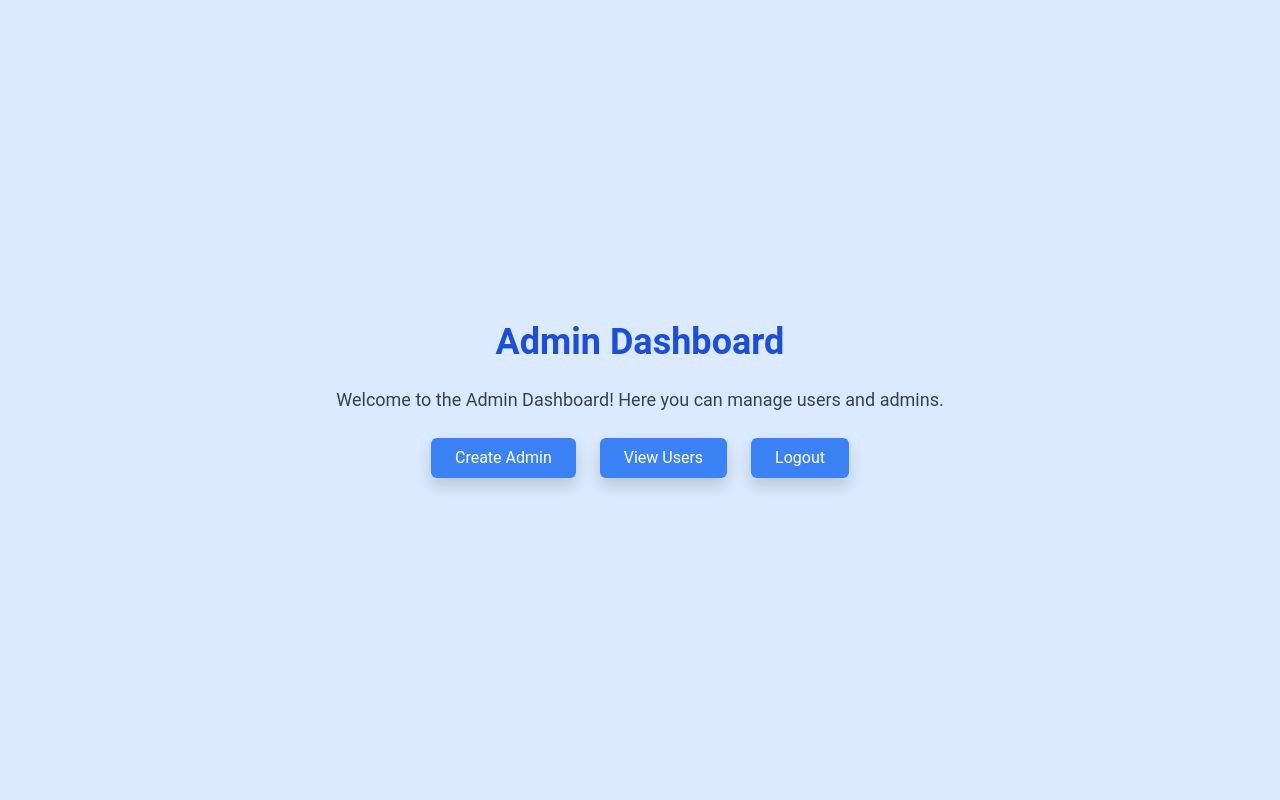
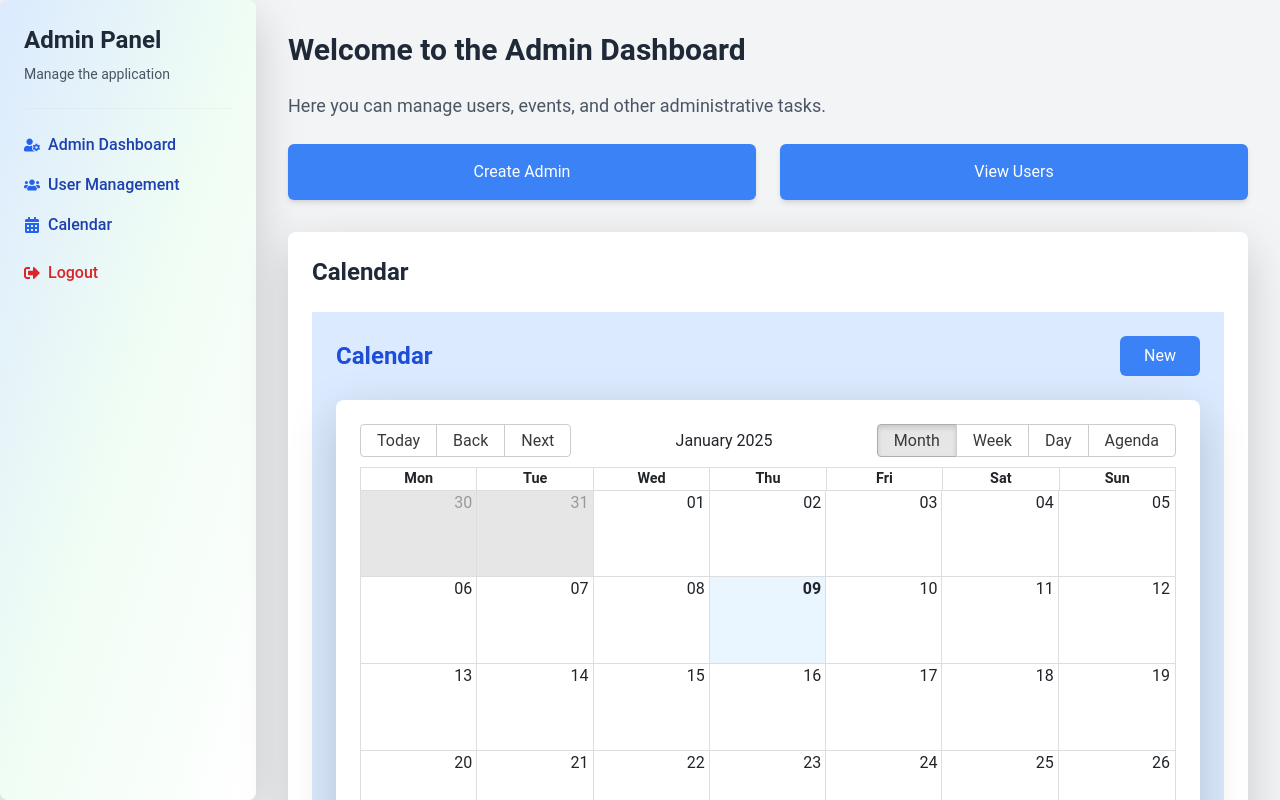
Before and after one commit to Damian5314/Calendify, a React (Vite) app in the folder Frontend/: page /admin-dashboard in a window 1280 px wide. Shown: the top 800 px of the page. Built offline with nearby package versions, Linux system fonts and the light colour scheme; no server answers.

Commit message:
changed admin dashboard to look like user dash

```diff
--- a/Frontend/src/components/AdminDashboard.tsx
+++ b/Frontend/src/components/AdminDashboard.tsx
@@ -1,55 +1,49 @@
 import React from "react";
+import AdminDashboardSidebar from "./AdminDashboardSidebar"; // Import the sidebar
+import CalendarPage from "./Calendar"; // Import the calendar component
 
 const AdminDashboard: React.FC = () => {
-  const handleUserData = () => {
-    window.location.href = "/UserData";
+  const handleCreateAdmin = () => {
+    alert("Redirect to create admin functionality");
   };
 
-  const handleLogout = async () => {
-    try {
-      // Make a logout request to the backend
-      const response = await fetch("http://localhost:5097/api/v1/auth/Logout", {
-        method: "POST",
-        credentials: "include", // Include cookies for session logout
-      });
-
-      if (response.ok) {
-        // Redirect to the login page
-        window.location.href = "/login";
-      } else {
-        alert("Failed to log out. Please try again.");
-      }
-    } catch (error) {
-      console.error("Logout error:", error);
-      alert("An error occurred while logging out. Please try again.");
-    }
+  const handleViewUsers = () => {
+    window.location.href = "/user-management";
   };
 
   return (
-    <div className="h-screen bg-blue-100 flex flex-col items-center justify-center">
-      <h1 className="text-4xl font-bold text-blue-700 mb-6">Admin Dashboard</h1>
-      <p className="text-lg text-gray-700 mb-4">
-        Welcome to the Admin Dashboard! Here you can manage users and admins.
+    <div className="flex h-screen bg-gray-100">
+      {/* Sidebar */}
+      <AdminDashboardSidebar />
+
+      {/* Main Content */}
+      <div className="flex-1 p-8">
+        <h1 className="text-3xl font-bold text-gray-800 mb-6">Welcome to the Admin Dashboard</h1>
+        <p className="text-lg text-gray-600 mb-4">
+          Here you can manage users, events, and other administrative tasks.
         </p>
 
-      <div className="flex gap-4">
+        {/* Buttons */}
+        <div className="grid grid-cols-2 gap-4 mb-8">
           <button
-          className="bg-blue-500 text-white px-6 py-2 rounded shadow hover:bg-blue-600 transition"
+            onClick={handleCreateAdmin}
+            className="bg-blue-500 text-white px-6 py-3 rounded-md shadow-md hover:bg-blue-600 transition"
           >
             Create Admin
           </button>
           <button
-          onClick={handleUserData}
-          className="bg-blue-500 text-white px-6 py-2 rounded shadow hover:bg-blue-600 transition"
+            onClick={handleViewUsers}
+            className="bg-blue-500 text-white px-6 py-3 rounded-md shadow-md hover:bg-blue-600 transition"
           >
             View Users
           </button>
-        <button
-          onClick={handleLogout}
-          className="bg-blue-500 text-white px-6 py-2 rounded shadow hover:bg-blue-600 transition"
-        >
-          Logout
-        </button>
+        </div>
+
+        {/* Calendar */}
+        <div className="bg-white rounded-lg shadow-lg p-6">
+          <h2 className="text-2xl font-semibold text-gray-800 mb-4">Calendar</h2>
+          <CalendarPage /> {/* Render the calendar here */}
+        </div>
       </div>
     </div>
   );
--- /dev/null
+++ b/Frontend/src/components/AdminDashboardSidebar.tsx
@@ -0,0 +1,70 @@
+import React from "react";
+import { FaUserCog, FaUsers, FaCalendarAlt, FaSignOutAlt } from "react-icons/fa";
+
+const AdminDashboardSidebar: React.FC = () => {
+  const handleLogout = async () => {
+    try {
+      const response = await fetch("http://localhost:5097/api/v1/auth/Logout", {
+        method: "POST",
+        credentials: "include",
+      });
+
+      if (response.ok) {
+        window.location.href = "/login";
+      } else {
+        alert("Failed to log out. Please try again.");
+      }
+    } catch (error) {
+      console.error("Logout error:", error);
+      alert("An error occurred while logging out. Please try again.");
+    }
+  };
+
+  return (
+    <div className="bg-gradient-to-br from-blue-100 via-green-50 to-white shadow-lg rounded-lg p-6 w-64 h-full">
+      <h2 className="text-2xl font-bold text-gray-800 mb-2">Admin Panel</h2>
+      <p className="text-sm text-gray-600 mb-6">Manage the application</p>
+      <hr className="mb-6 border-gray-300" />
+
+      <ul className="space-y-4">
+        <li className="flex items-center space-x-2">
+          <FaUserCog className="text-blue-600" />
+          <a
+            href="/admin-dashboard"
+            className="text-blue-800 hover:text-green-600 font-medium transition duration-200"
+          >
+            Admin Dashboard
+          </a>
+        </li>
+        <li className="flex items-center space-x-2">
+          <FaUsers className="text-blue-600" />
+          <a
+            href="/user-management"
+            className="text-blue-800 hover:text-green-600 font-medium transition duration-200"
+          >
+            User Management
+          </a>
+        </li>
+        <li className="flex items-center space-x-2">
+          <FaCalendarAlt className="text-blue-600" />
+          <a
+            href="/admin-calendar"
+            className="text-blue-800 hover:text-green-600 font-medium transition duration-200"
+          >
+            Calendar
+          </a>
+        </li>
+      </ul>
+
+      <button
+            onClick={handleLogout}
+            className="mt-6 flex items-center space-x-2 text-red-600 hover:text-red-800 font-medium transition duration-200"
+        >
+            <FaSignOutAlt className="text-red-600" />
+            <span>Logout</span>
+        </button>
+    </div>
+  );
+};
+
+export default AdminDashboardSidebar;
```
Also changed, not shown: 1 other file (tests, documents, lock files or other folders). Lines whose indentation alone changed are shown as unchanged.
